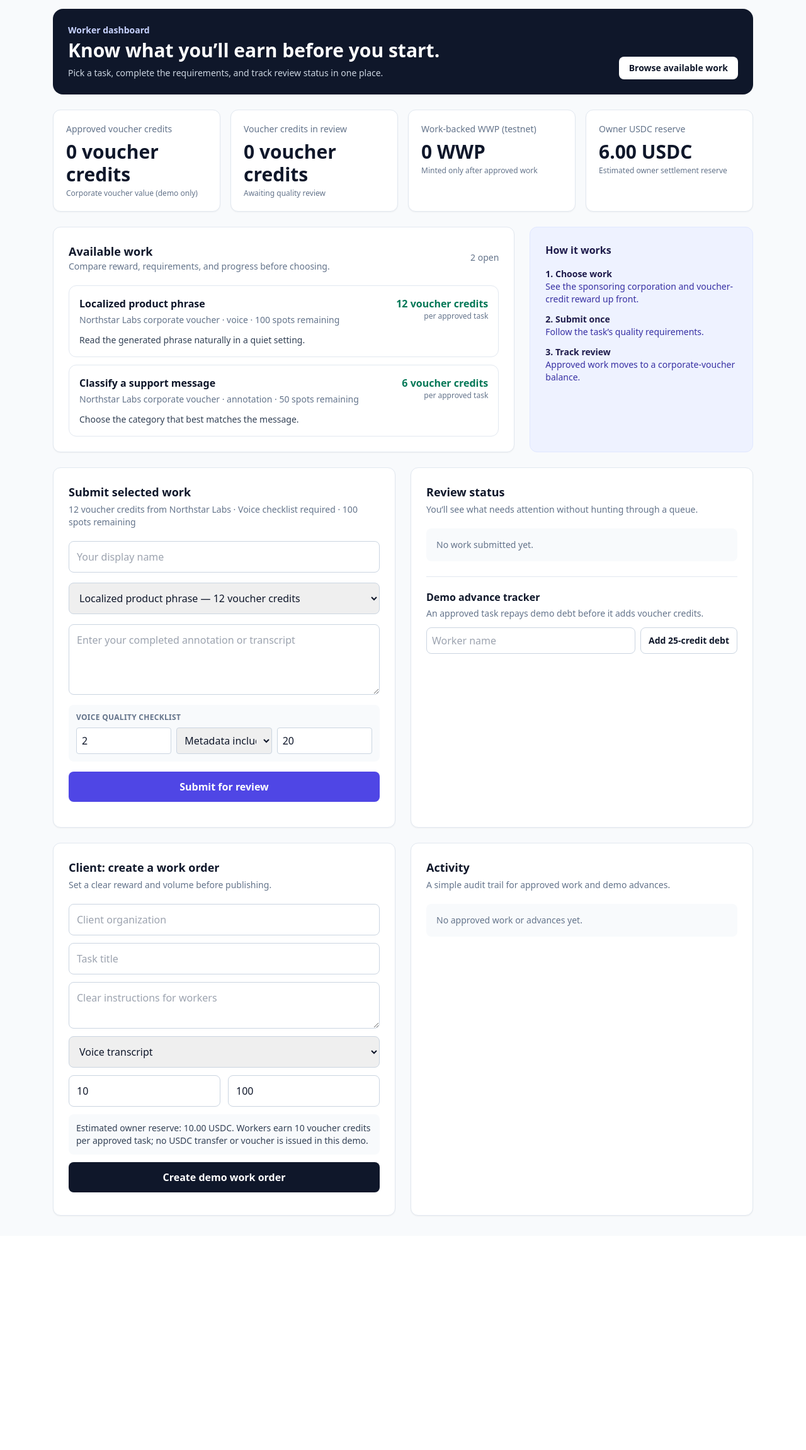
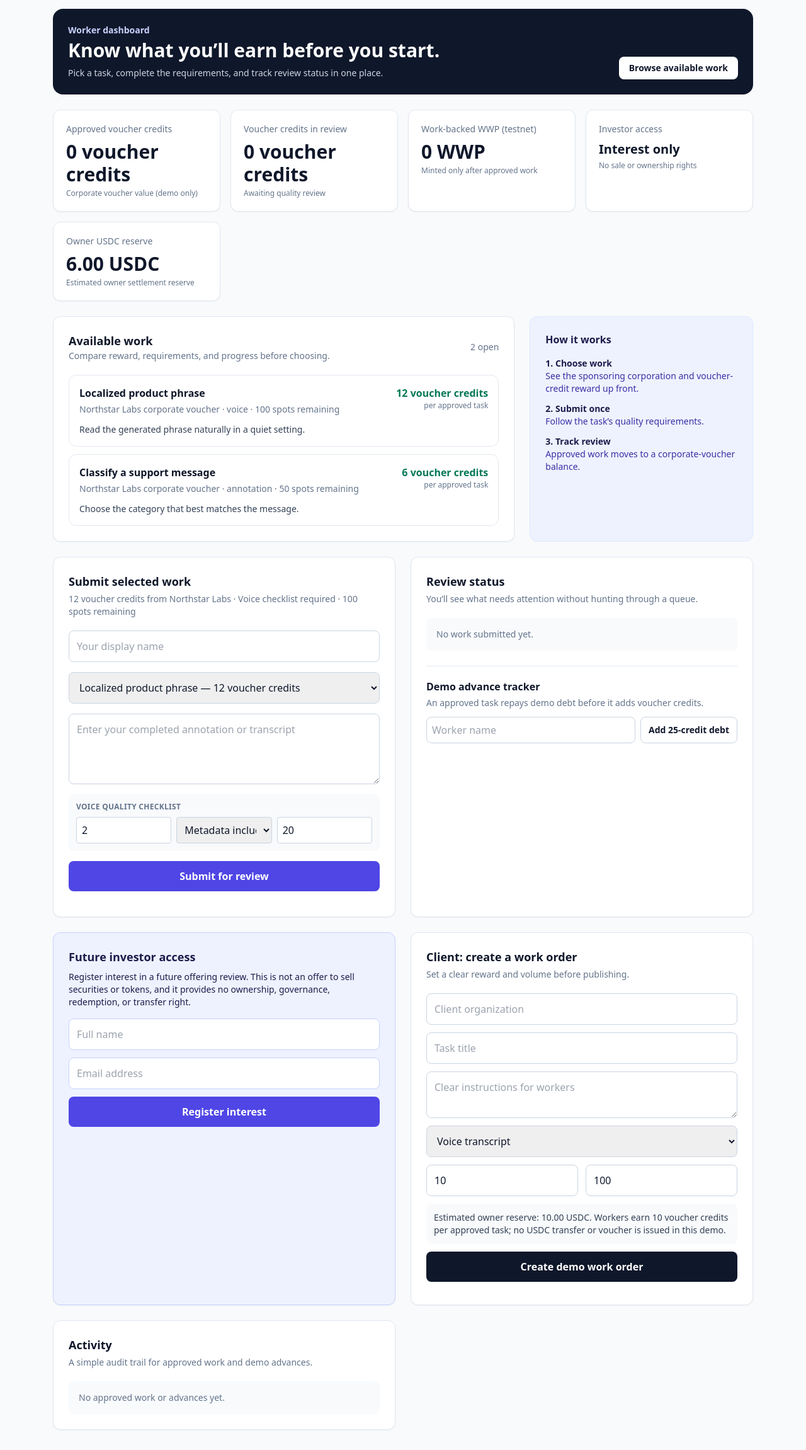
Before and after one commit to russellrules89/Worx, a Flask app: page / in a window 1280 px wide. Shown: the part 189-2491 px from the top of the page at 63% size. Before the commit the page ends 2120 px from the top, so only its background shows below. Run offline with Flask 3, Linux system fonts and the light colour scheme; data that the repository does not hold is empty; some libraries are stand-ins or nearby versions.

Commit message:
Add investor interest registration

```diff
--- a/app.py
+++ b/app.py
@@ -23,6 +23,7 @@ tasks = [
 submissions = []
 ledger_entries = []
 token_issuances = []
+investor_interest_records = []
 worker_accounts = {}
 PROMPT_PHRASES = ["The maple train arrives at sunrise.", "Blue lanterns shine over the market.", "A quiet river follows the stone bridge."]
 
@@ -156,6 +157,21 @@ def worker_ledger():
     return jsonify(data_mode="demo", approved_voucher_credits=approved, pending_voucher_credits=pending, estimated_voucher_value_usdc=float(Decimal(approved) / Decimal("100")), entries=ledger_entries, note="Demo ledger only. This application does not transfer USDC or issue corporate vouchers.")
 
 
+@app.post("/api/investor-interest")
+def register_investor_interest():
+    payload = request.get_json(silent=True)
+    if not isinstance(payload, dict):
+        return jsonify(success=False, error="A JSON request body is required"), 400
+    name = payload.get("name")
+    email = payload.get("email")
+    if not isinstance(name, str) or not 1 <= len(name.strip()) <= 80:
+        return jsonify(success=False, error="name must contain 1 to 80 characters"), 400
+    if not isinstance(email, str) or len(email.strip()) > 254 or "@" not in email:
+        return jsonify(success=False, error="a valid email address is required"), 400
+    investor_interest_records.append({"id": str(uuid4()), "name": name.strip(), "email": email.strip().lower(), "status": "interest_registered", "created_at": now()})
+    return jsonify(success=True, data_mode="demo", message="Interest registered. No funds, tokens, ownership rights, or investment commitments were accepted."), 201
+
+
 @app.get("/api/token")
 def work_proof_token():
     return jsonify(data_mode="demo", network="not_deployed", standard="ERC-20", name="Worx Work Proof", symbol="WWP", decimals=0, issuance_basis="one WWP per approved work credit", issuance=token_issuances, note="Testnet prototype only. No token contract is deployed, minted, transferable, or redeemable by this application.")
--- a/templates/index.html
+++ b/templates/index.html
@@ -25,6 +25,7 @@
       <article class="rounded-xl border border-slate-200 bg-white p-5 shadow-sm"><p class="text-sm text-slate-500">Approved voucher credits</p><p id="approved" class="mt-2 text-3xl font-bold">0 voucher credits</p><p class="mt-1 text-xs text-slate-500">Corporate voucher value (demo only)</p></article>
       <article class="rounded-xl border border-slate-200 bg-white p-5 shadow-sm"><p class="text-sm text-slate-500">Voucher credits in review</p><p id="pending" class="mt-2 text-3xl font-bold">0 voucher credits</p><p class="mt-1 text-xs text-slate-500">Awaiting quality review</p></article>
       <article class="rounded-xl border border-slate-200 bg-white p-5 shadow-sm"><p class="text-sm text-slate-500">Work-backed WWP (testnet)</p><p id="token-supply" class="mt-2 text-3xl font-bold">0 WWP</p><p class="mt-1 text-xs text-slate-500">Minted only after approved work</p></article>
+      <article class="rounded-xl border border-slate-200 bg-white p-5 shadow-sm"><p class="text-sm text-slate-500">Investor access</p><p class="mt-2 text-xl font-bold">Interest only</p><p class="mt-1 text-xs text-slate-500">No sale or ownership rights</p></article>
       <article class="rounded-xl border border-slate-200 bg-white p-5 shadow-sm"><p class="text-sm text-slate-500">Owner USDC reserve</p><p id="contracts" class="mt-2 text-3xl font-bold">0.00 USDC</p><p class="mt-1 text-xs text-slate-500">Estimated owner settlement reserve</p></article>
     </section>
     <section class="grid gap-6 lg:grid-cols-3">
@@ -36,6 +37,7 @@
       <article class="rounded-xl border border-slate-200 bg-white p-6 shadow-sm"><h2 class="text-lg font-bold">Review status</h2><p class="mt-1 text-sm text-slate-500">You’ll see what needs attention without hunting through a queue.</p><div id="submissions" class="mt-5 space-y-3"></div><div class="mt-6 border-t border-slate-200 pt-5"><h3 class="font-semibold">Demo advance tracker</h3><p class="mt-1 text-sm text-slate-500">An approved task repays demo debt before it adds voucher credits.</p><div class="mt-3 flex gap-2"><input id="advance-worker" class="min-w-0 flex-1 rounded-lg border border-slate-300 p-2" placeholder="Worker name"><button id="advance" type="button" class="rounded-lg border border-slate-300 px-3 text-sm font-semibold">Add 25-credit debt</button></div></div></article>
     </section>
     <section class="grid gap-6 lg:grid-cols-2">
+      <article class="rounded-xl border border-indigo-200 bg-indigo-50 p-6 shadow-sm"><h2 class="text-lg font-bold text-indigo-950">Future investor access</h2><p class="mt-2 text-sm text-indigo-950">Register interest in a future offering review. This is not an offer to sell securities or tokens, and it provides no ownership, governance, redemption, or transfer right.</p><form id="investor-interest-form" class="mt-4 grid gap-3"><input id="investor-name" required maxlength="80" class="rounded-lg border border-indigo-200 bg-white p-3" placeholder="Full name"><input id="investor-email" required type="email" maxlength="254" class="rounded-lg border border-indigo-200 bg-white p-3" placeholder="Email address"><button class="rounded-lg bg-indigo-600 px-4 py-3 font-semibold text-white">Register interest</button><p id="investor-status" class="text-sm" aria-live="polite"></p></form></article>
       <article class="rounded-xl border border-slate-200 bg-white p-6 shadow-sm"><h2 class="text-lg font-bold">Client: create a work order</h2><p class="mt-1 text-sm text-slate-500">Set a clear reward and volume before publishing.</p><form id="task-form" class="mt-5 grid gap-3"><input id="client" required maxlength="80" class="rounded-lg border border-slate-300 p-3" placeholder="Client organization"><input id="title" required maxlength="120" class="rounded-lg border border-slate-300 p-3" placeholder="Task title"><textarea id="instructions" required maxlength="1000" class="rounded-lg border border-slate-300 p-3" placeholder="Clear instructions for workers"></textarea><select id="kind" class="rounded-lg border border-slate-300 p-3"><option value="voice">Voice transcript</option><option value="annotation">Data annotation</option></select><div class="grid grid-cols-2 gap-3"><input id="reward" required type="number" min="1" value="10" class="rounded-lg border border-slate-300 p-3" placeholder="Voucher credits/task"><input id="quantity" required type="number" min="1" value="100" class="rounded-lg border border-slate-300 p-3" placeholder="Number of tasks"></div><p id="funding-estimate" class="rounded-lg bg-slate-50 p-3 text-sm text-slate-700"></p><button class="rounded-lg bg-slate-900 px-4 py-3 font-semibold text-white">Create demo work order</button><p id="task-status" class="text-sm" aria-live="polite"></p></form></article>
       <article class="rounded-xl border border-slate-200 bg-white p-6 shadow-sm"><h2 class="text-lg font-bold">Activity</h2><p class="mt-1 text-sm text-slate-500">A simple audit trail for approved work and demo advances.</p><div id="entries" class="mt-5 space-y-2 text-sm"></div></article>
     </section>
@@ -56,6 +58,6 @@ document.querySelectorAll('.task-card').forEach(button=>button.onclick=()=>{$('#
 $('#task-id').onchange=renderTaskSelection;['#reward','#quantity'].forEach(selector=>$(selector).oninput=renderFundingEstimate);
 $('#task-form').onsubmit=async event=>{event.preventDefault();try{await json('/api/client/tasks',{method:'POST',headers:{'Content-Type':'application/json'},body:JSON.stringify({client_name:$('#client').value,title:$('#title').value,instructions:$('#instructions').value,kind:$('#kind').value,reward_work:Number($('#reward').value),required_submissions:Number($('#quantity').value)})});event.target.reset();$('#task-status').textContent='Demo work order created. No USDC transfer or voucher issuance occurred.';renderFundingEstimate();load()}catch(error){$('#task-status').textContent=error.message}};
 $('#submission-form').onsubmit=async event=>{event.preventDefault();const task=selectedTask(),body={task_id:$('#task-id').value,worker_name:$('#worker').value,response_text:$('#response').value};if(task?.kind==='voice')Object.assign(body,{duration_seconds:Number($('#duration').value),has_mobile_metadata:$('#metadata').value==='true',estimated_snr_db:Number($('#snr').value)});try{await json('/api/submissions',{method:'POST',headers:{'Content-Type':'application/json'},body:JSON.stringify(body)});$('#submission-status').textContent='Submitted for review.';$('#response').value='';load()}catch(error){$('#submission-status').textContent=error.message}};
-$('#advance').onclick=async()=>{try{await json(`/api/workers/${encodeURIComponent($('#advance-worker').value)}/advance`,{method:'POST',headers:{'Content-Type':'application/json'},body:JSON.stringify({amount_work:25})});load()}catch(error){alert(error.message)}};renderFundingEstimate();load().catch(error=>alert(error.message));
+$('#investor-interest-form').onsubmit=async event=>{event.preventDefault();try{const result=await json('/api/investor-interest',{method:'POST',headers:{'Content-Type':'application/json'},body:JSON.stringify({name:$('#investor-name').value,email:$('#investor-email').value})});$('#investor-status').textContent=result.message;event.target.reset()}catch(error){$('#investor-status').textContent=error.message}};$('#advance').onclick=async()=>{try{await json(`/api/workers/${encodeURIComponent($('#advance-worker').value)}/advance`,{method:'POST',headers:{'Content-Type':'application/json'},body:JSON.stringify({amount_work:25})});load()}catch(error){alert(error.message)}};renderFundingEstimate();load().catch(error=>alert(error.message));
 </script>
 </body></html>
```
Also changed, not shown: test_platform.py (+8 -1 lines).
